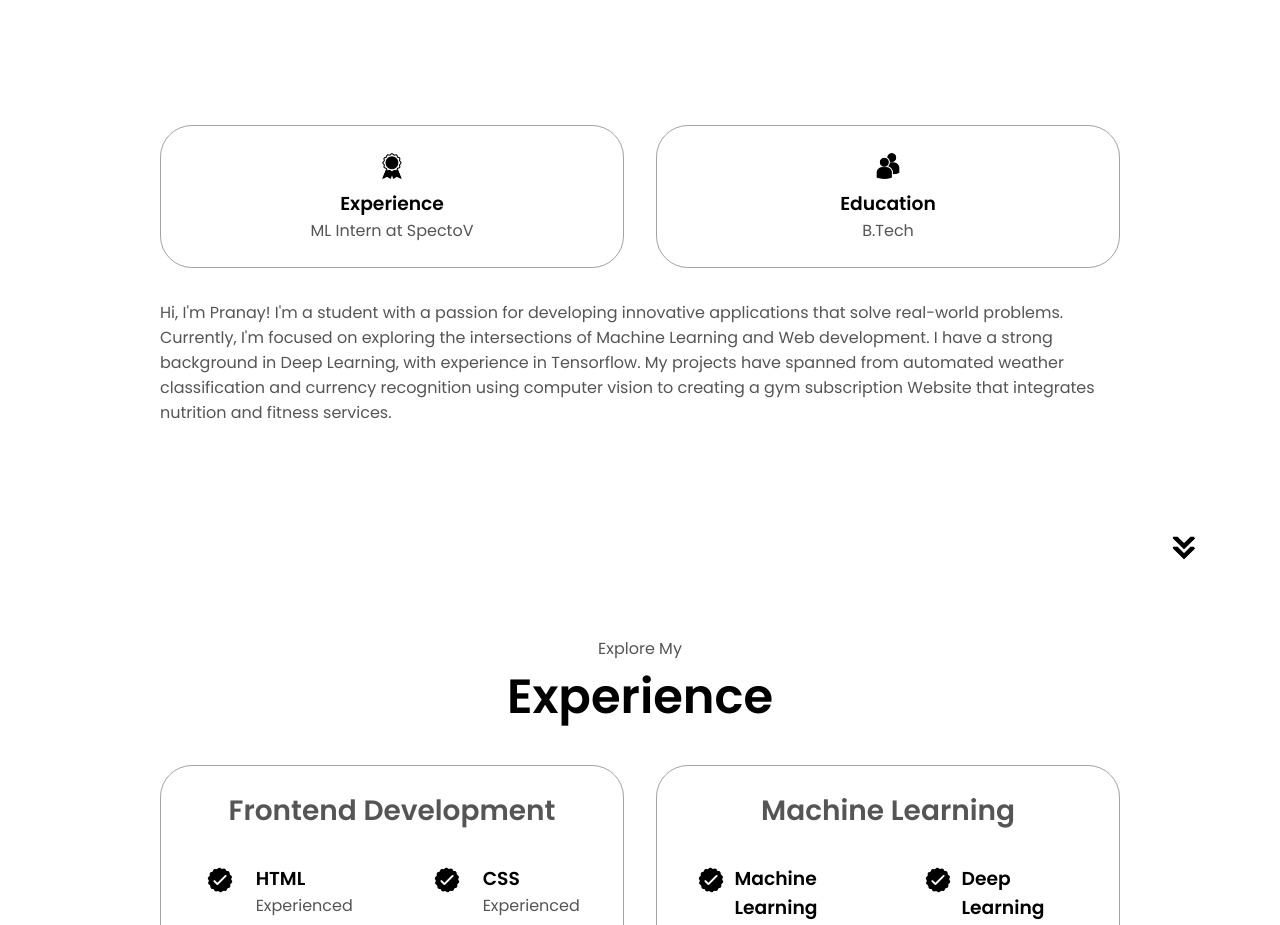
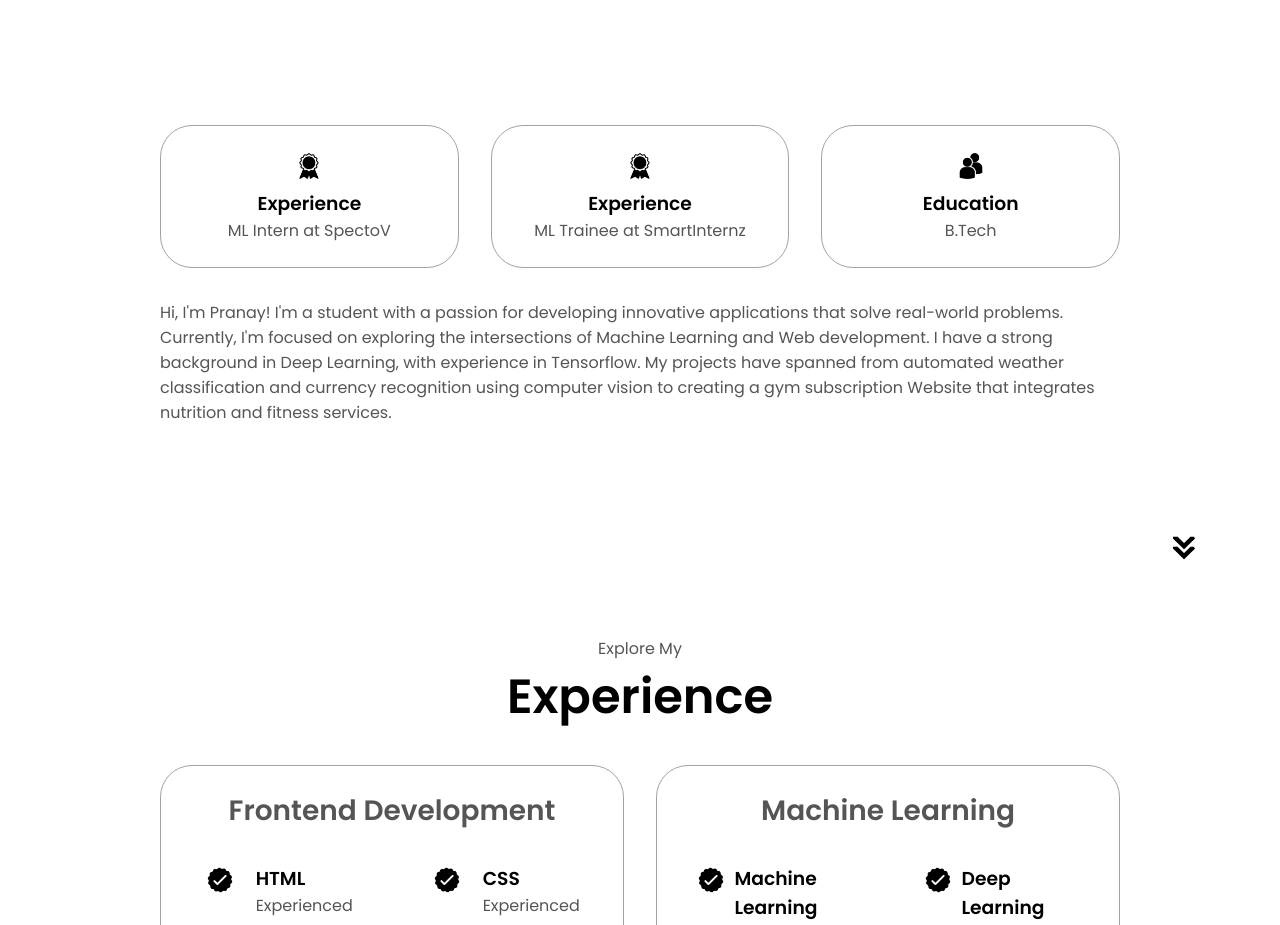
Before and after one commit to Itsmepranay/My-Portfolio, a plain HTML site: page index.html in a window 1280 px wide. Shown: the part 1060-1985 px from the top of the page. Drawn offline with Linux system fonts and the light colour scheme.

Commit message:
Update index.html

```diff
--- a/index.html
+++ b/index.html
@@ -82,6 +82,15 @@
               />
               <h3>Experience</h3>
               <p>ML Intern at SpectoV</p>
+            </div>
+            <div class="details-container">
+              <img
+                src="./assets/experience.png"
+                alt="Experience icon"
+                class="icon"
+              />
+              <h3>Experience</h3>
+              <p>ML Trainee at SmartInternz</p>
             </div>
             <div class="details-container">
               <img
```
